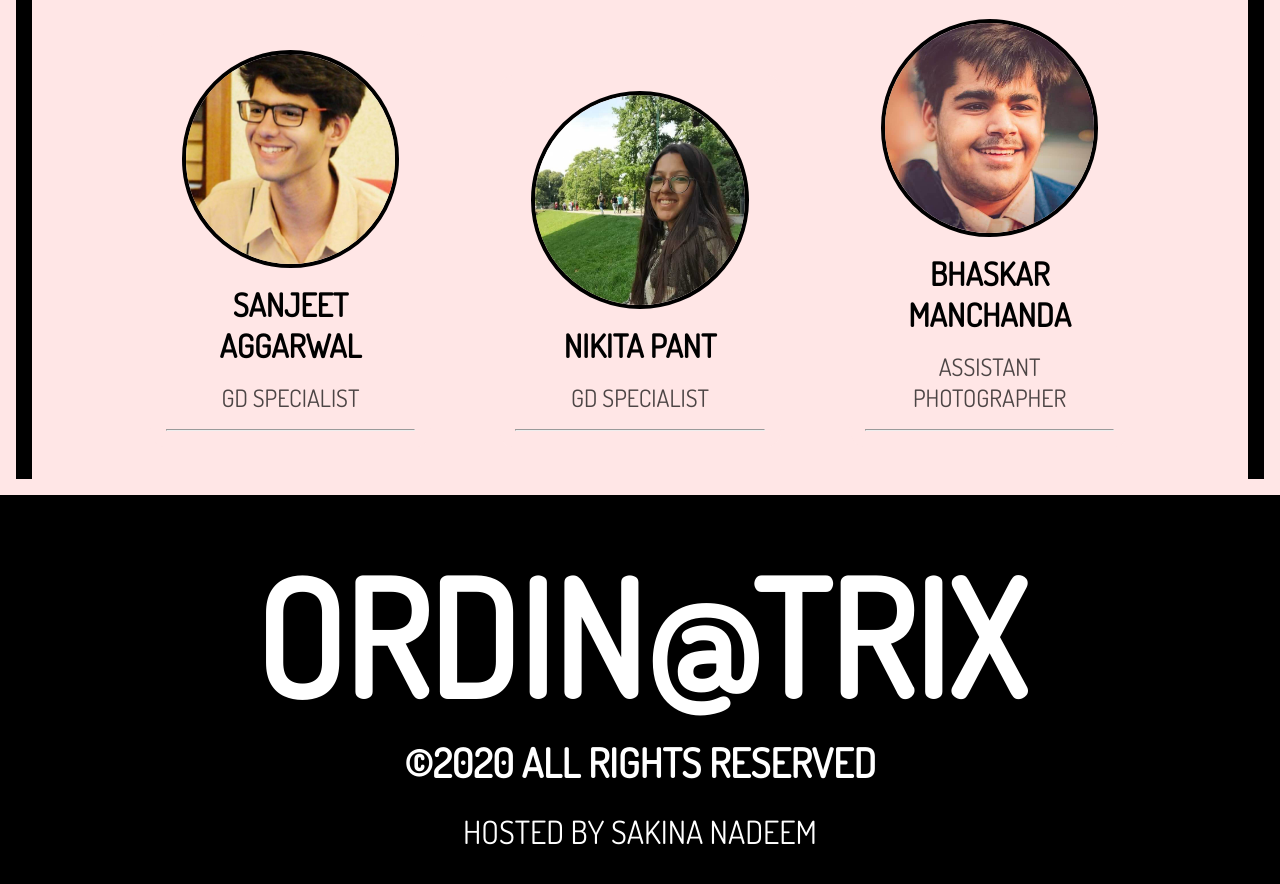
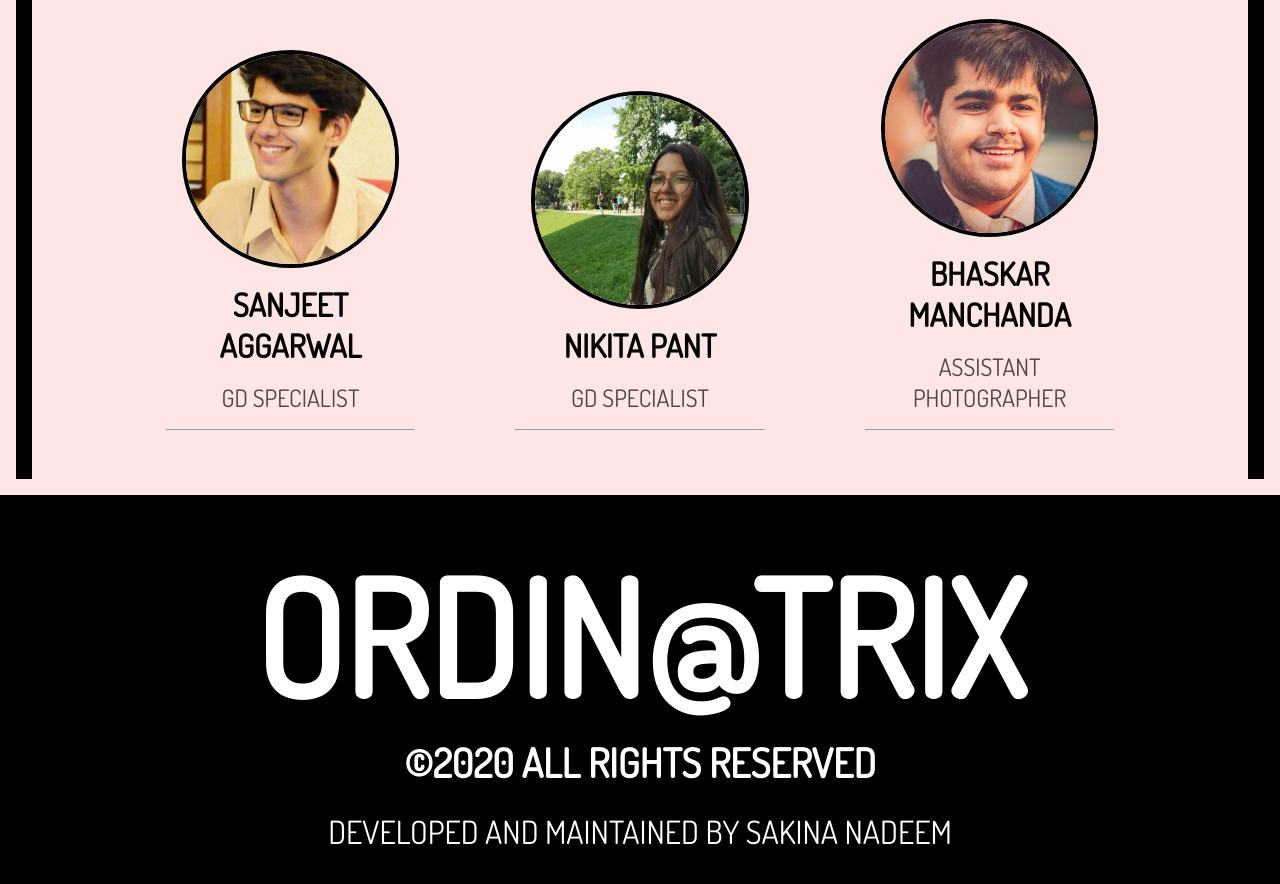
Before and after one commit to sakina2005nadeem/ordinatrix, a plain HTML site: page index.html in a window 1280 px wide. Shown: the part 7959-8843 px from the top of the page. Drawn offline with Linux system fonts and the light colour scheme.

Commit message:
last page

```diff
--- a/index.html
+++ b/index.html
@@ -1,7 +1,7 @@
 <html>
 <head>
 
-
+<meta name="viewport" content="width=device-width, initial-scale=1.0">
 <link href="external.css" rel="stylesheet" type="text/css">
 <script src="fontawesome.js"></script>
 <link href="https://fonts.googleapis.com/css2?family=Dosis&family=Open+Sans:wght@300&display=swap" rel="stylesheet">
@@ -255,7 +255,7 @@
 <div id="copyright">
 <h2> ORDIN@TRIX </h2>
 <h3> ©2020 ALL RIGHTS RESERVED </h3>
-<p> HOSTED BY SAKINA NADEEM </p>
+<p> DEVELOPED AND MAINTAINED BY SAKINA NADEEM </p>
 
 </div>
 
```
